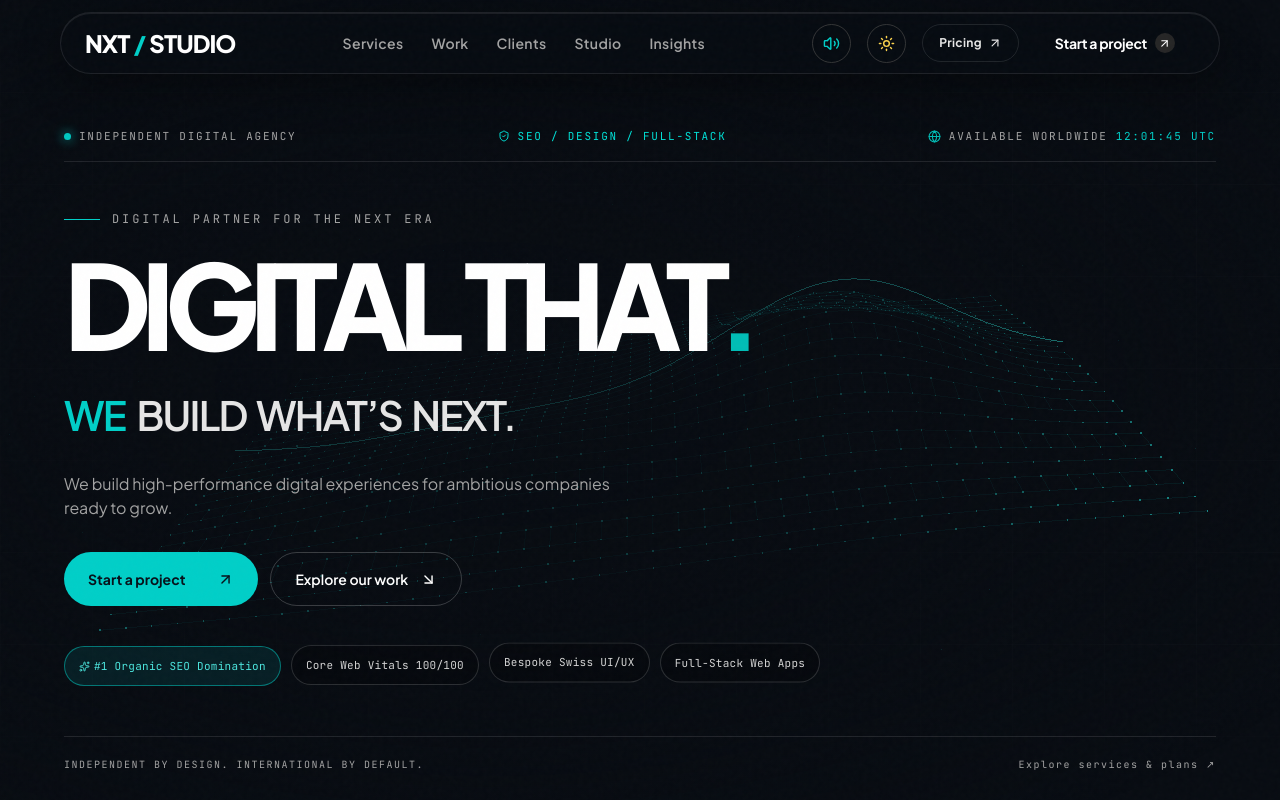
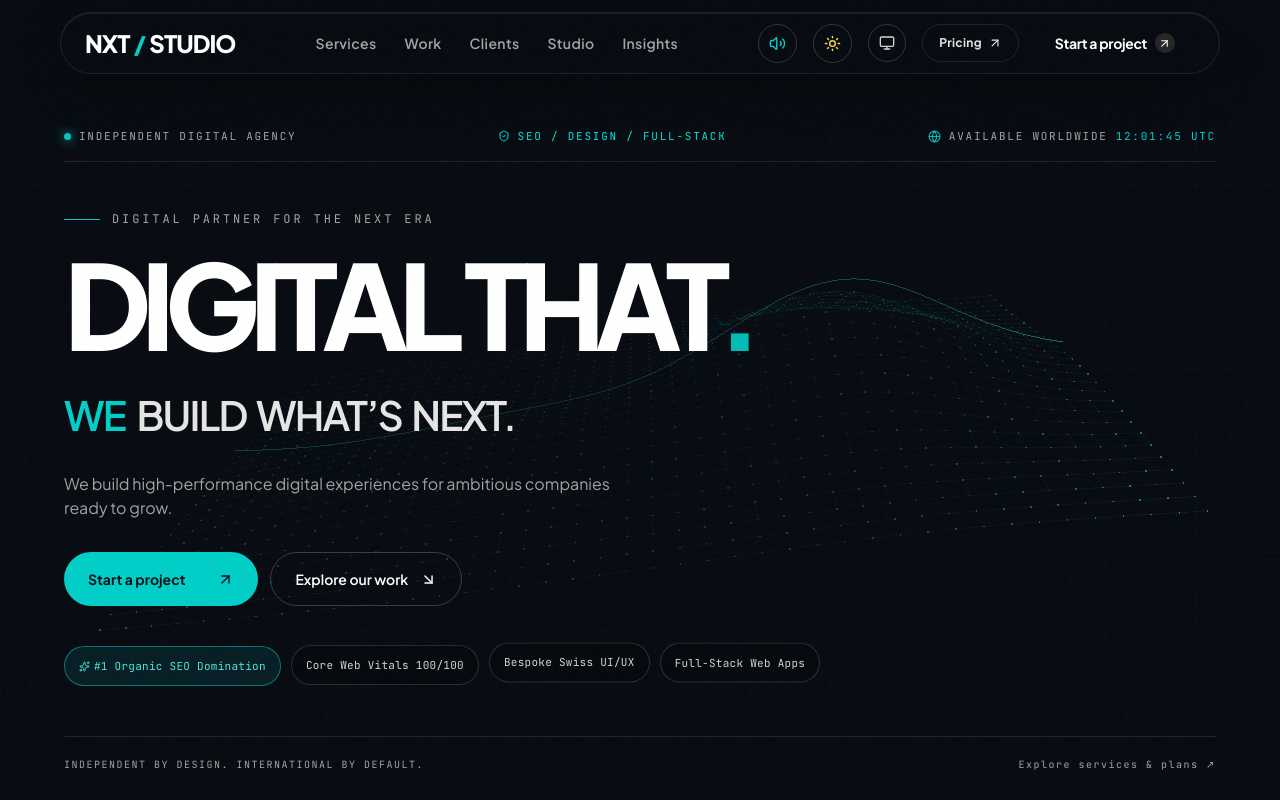
Before and after one commit to SEOorganisationnumber1/Sergiu-Version, a React (Vite) app: page / in a window 1280 px wide. Both pictures are taken after a click on the button 886 px from the left and 43 px from the top of the page. Shown: the top 800 px of the page. Built offline with nearby package versions, Linux system fonts and the light colour scheme.

Commit message:
Restore marquee motion and device theme sync

```diff
--- a/src/App.tsx
+++ b/src/App.tsx
@@ -229,6 +229,33 @@ export const App: React.FC = () => {
     }, 1_080);
   };
 
+  const useSystemTheme = () => {
+    try { localStorage.removeItem('nxt_theme_override'); } catch { /* The in-memory preference still resets. */ }
+    if (themeOverride === null) return;
+
+    const root = document.documentElement;
+    const reduceMotion = window.matchMedia('(prefers-reduced-motion: reduce)').matches;
+    if (systemPrefersDark === isDarkMode || reduceMotion) {
+      flushSync(() => {
+        root.classList.toggle('dark', systemPrefersDark);
+        setThemeOverride(null);
+      });
+      return;
+    }
+
+    root.classList.add('theme-transitioning');
+    void root.offsetWidth;
+    flushSync(() => {
+      root.classList.toggle('dark', systemPrefersDark);
+      setThemeOverride(null);
+    });
+    if (themeTransitionTimer.current !== null) window.clearTimeout(themeTransitionTimer.current);
+    themeTransitionTimer.current = window.setTimeout(() => {
+      root.classList.remove('theme-transitioning');
+      themeTransitionTimer.current = null;
+    }, 300);
+  };
+
   // Lenis smooth momentum scroll initialization (Locomotive & Cuberto style)
   useEffect(() => {
     if (window.matchMedia('(prefers-reduced-motion: reduce)').matches) return;
@@ -326,7 +353,9 @@ export const App: React.FC = () => {
       {/* Fixed Navigation Bar */}
       <Navbar
         isDarkMode={isDarkMode}
+        hasManualThemeOverride={themeOverride !== null}
         toggleDarkMode={toggleDarkMode}
+        useSystemTheme={useSystemTheme}
         isPricingPage={isPricingPage}
         onNavigatePath={navigateToPath}
         onOpenProjectModal={() => {
--- a/src/components/ClientsMarquee.tsx
+++ b/src/components/ClientsMarquee.tsx
@@ -40,7 +40,7 @@ export const ClientsMarquee: React.FC = () => {
 
       {/* Kinetic Infinite Marquee Row 1 */}
       <div className="relative w-full overflow-hidden flex whitespace-nowrap py-4 border-y border-neutral-300/60 dark:border-neutral-800/80 select-none">
-        <div className="inline-flex animate-marquee gap-12 sm:gap-20 items-center">
+        <div className="client-marquee-track inline-flex w-max flex-none animate-marquee items-center gap-12 sm:gap-20">
           {CLIENTS.concat(CLIENTS).map((client, idx) => (
             <div
               key={idx}
--- a/src/components/Navbar.tsx
+++ b/src/components/Navbar.tsx
@@ -1,11 +1,13 @@
 import React, { useState, useEffect } from 'react';
-import { Sun, Moon, Volume2, VolumeX, X, ArrowUpRight, ChevronDown } from 'lucide-react';
+import { Sun, Moon, Monitor, Volume2, VolumeX, X, ArrowUpRight, ChevronDown } from 'lucide-react';
 import { sounds } from '../utils/soundEffects';
 import { OverlayScrollArea } from './OverlayScrollArea';
 
 interface NavbarProps {
   isDarkMode: boolean;
+  hasManualThemeOverride: boolean;
   toggleDarkMode: (origin?: { x: number; y: number }) => void;
+  useSystemTheme: () => void;
   onOpenProjectModal: () => void;
   onNavigatePath: (path: string) => void;
   isPricingPage?: boolean;
@@ -13,7 +15,9 @@ interface NavbarProps {
 
 export const Navbar: React.FC<NavbarProps> = ({
   isDarkMode,
+  hasManualThemeOverride,
   toggleDarkMode,
+  useSystemTheme,
   onOpenProjectModal,
   onNavigatePath,
   isPricingPage = false,
@@ -244,7 +248,7 @@ export const Navbar: React.FC<NavbarProps> = ({
               toggleDarkMode(rect ? { x: rect.left + rect.width / 2, y: rect.top + rect.height / 2 } : undefined);
             }}
             onMouseEnter={() => sounds.playHover()}
-            title={isDarkMode ? 'Switch to Light Mode' : 'Switch to Dark Mode'}
+            title={hasManualThemeOverride ? (isDarkMode ? 'Manual dark theme — switch to light' : 'Manual light theme — switch to dark') : `Following device theme (${isDarkMode ? 'dark' : 'light'}) — click to override`}
             className="grid h-9 w-9 shrink-0 place-items-center rounded-full border border-neutral-300 p-0 text-neutral-600 transition-[color,border-color,background-color,transform] duration-300 ease-[cubic-bezier(.22,1,.36,1)] hover:-translate-y-0.5 hover:border-[#00cfc8] hover:text-[#00cfc8] active:scale-95 dark:border-neutral-700/80 dark:text-neutral-300 sm:h-auto sm:w-auto sm:p-2.5"
             aria-label="Theme Toggle"
           >
@@ -252,6 +256,18 @@ export const Navbar: React.FC<NavbarProps> = ({
               {isDarkMode ? <Sun size={17} className="text-amber-300" /> : <Moon size={17} />}
             </span>
           </button>
+          {hasManualThemeOverride && (
+            <button
+              type="button"
+              onClick={() => { sounds.playClick(); useSystemTheme(); }}
+              onMouseEnter={() => sounds.playHover()}
+              title="Return to device theme"
+              aria-label="Return to device theme"
+              className="grid h-9 w-9 shrink-0 place-items-center rounded-full border border-neutral-300 p-0 text-neutral-600 transition-[color,border-color,background-color,transform] duration-300 ease-[cubic-bezier(.22,1,.36,1)] hover:-translate-y-0.5 hover:border-[#00cfc8] hover:text-[#00cfc8] active:scale-95 dark:border-neutral-700/80 dark:text-neutral-300 sm:h-auto sm:w-auto sm:p-2.5"
+            >
+              <Monitor size={16} />
+            </button>
+          )}
 
           {/* Pricing is a separate destination, so it sits with page actions rather than section anchors. */}
           <a
--- a/src/index.css
+++ b/src/index.css
@@ -141,6 +141,7 @@ html:not(.dark) .search-console-stats strong { color: #172a34; }
 .dark .services-mega { color: white; background: rgba(8,12,18,.9); border-color: rgba(255,255,255,.1); }
 .services-mega-backdrop { position: fixed; z-index: 40; inset: 0; width: 100%; height: 100%; border: 0; padding: 0; background: rgba(225,234,240,.1); -webkit-backdrop-filter: blur(8px) saturate(.86); backdrop-filter: blur(8px) saturate(.86); animation: modal-backdrop-in .28s ease-out both; }
 .dark .services-mega-backdrop { background: rgba(3,8,14,.16); }
+.client-marquee-track { animation-duration: 25s; will-change: transform; }
 @keyframes mega-in { from { opacity: 0; transform: translateY(-10px) scale(.985); } to { opacity: 1; transform: translateY(0) scale(1); } }
 .mobile-navigation { visibility: hidden; opacity: 0; transform: translateY(-10px) scale(.99); clip-path: inset(0 0 100% 0 round 26px); border-radius: 26px; background-color: rgba(242,246,249,.78); -webkit-backdrop-filter: blur(24px) saturate(1.2); backdrop-filter: blur(24px) saturate(1.2); transition: opacity .34s ease, transform .48s cubic-bezier(.16,1,.3,1), clip-path .55s cubic-bezier(.16,1,.3,1), visibility 0s linear .55s; transform-origin: top center; }
 .overlay-scroll-frame.mobile-navigation { position: fixed; overflow: hidden; border-radius: 26px; }
@@ -356,6 +357,7 @@ details[open] > div { animation: accordion-content-in .34s cubic-bezier(.22,1,.3
 body.custom-cursor-active, body.custom-cursor-active * { cursor: none !important; }
 @media (prefers-reduced-motion: reduce) {
   *, *::before, *::after { scroll-behavior: auto !important; animation-duration: .01ms !important; animation-iteration-count: 1 !important; transition-duration: .01ms !important; }
+  .client-marquee-track { animation-duration: 52s !important; animation-iteration-count: infinite !important; }
   .modal-backdrop, .modal-panel, .modal-panel::after, .modal-content-flow > *, .billing-price { animation: none !important; }
   .theme-circle-wave { display: none !important; animation: none !important; }
 }
```
